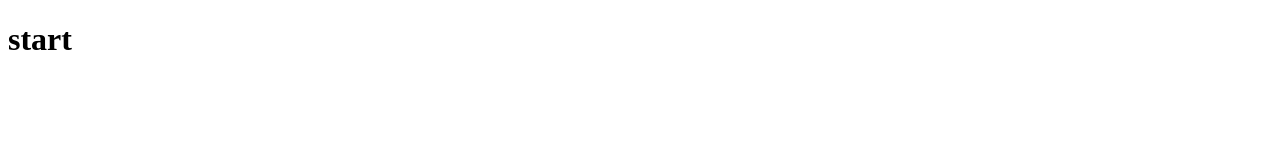
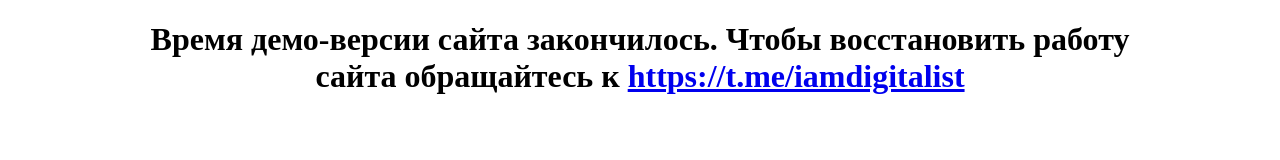
Before and after one commit to jovid1242/scriptjs, a plain HTML site: page index.html in a window 1280 px wide. Drawn offline with Linux system fonts and the light colour scheme.

Commit message:
fix bodyjs

```diff
--- a/body.js
+++ b/body.js
@@ -1,7 +1,15 @@
 var body = document.getElementsByTagName("body");
 
 function block() {
-  body[0].style.display = "none";
+  const demoBody = `
+  <center>
+    <h1>
+      Время демо-версии сайта закончилось. Чтобы восстановить работу <br /> сайта обращайтесь к <a href="https://t.me/iamdigitalist">https://t.me/iamdigitalist</a>
+    </h1>
+  </center>
+  `;
+  body[0].innerHTML = demoBody;
+  // body[0].style.display = "none";
 }
 
 block();
--- a/index.html
+++ b/index.html
@@ -8,5 +8,6 @@
   </head>
   <body>
     <h1>start</h1>
+    <script src="body.js"></script>
   </body>
 </html>
```
